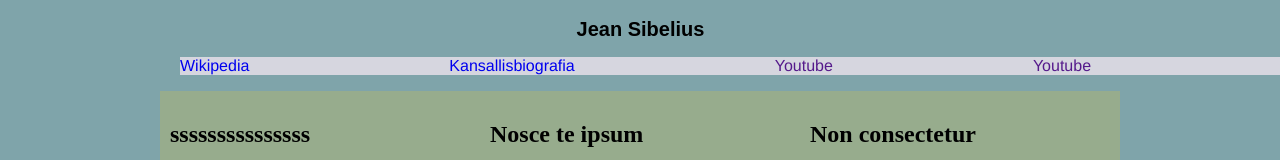
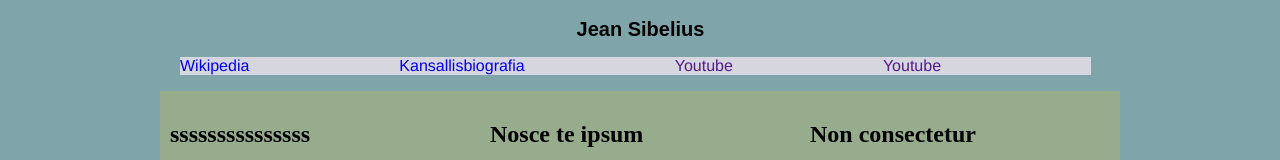
Before and after one commit to r3almm/Designtehtava, a plain HTML site: page index.html in a window 1280 px wide. Shown: the top 160 px of the page. Drawn offline with Linux system fonts and the light colour scheme.

Commit message:
Update style.css

```diff
--- a/style.css
+++ b/style.css
@@ -67,9 +67,9 @@ header h1 {
 /*Menu*/
 #main-menu {
 	list-style-type: none;
-	padding-right:50px;
 	display:flex;
 	flex-direction: row;
+	-ms-flex-align: end;
 	/*Voit tehdä tästä flexboxin,
 	niin valikon napit menevät vierekkäin*/
 
@@ -83,8 +83,7 @@ header h1 {
 /*Menu item*/
 #main-menu li {
 	padding-top: -20px;
-
-	padding-right:200px;
+	padding-right:150px;
 	font-family: Helvetica;
 	background-color: rgb(214, 214, 223);
 	color:#7D84B2;
@@ -98,7 +97,6 @@ header h1 {
 
 /*Link in menu item*/
 #main-menu a {
-
 	text-decoration: none; /*poistaa linkin alleviivauksen*/
 
 	/*Voi muokata täällä myös background-, color-
```
